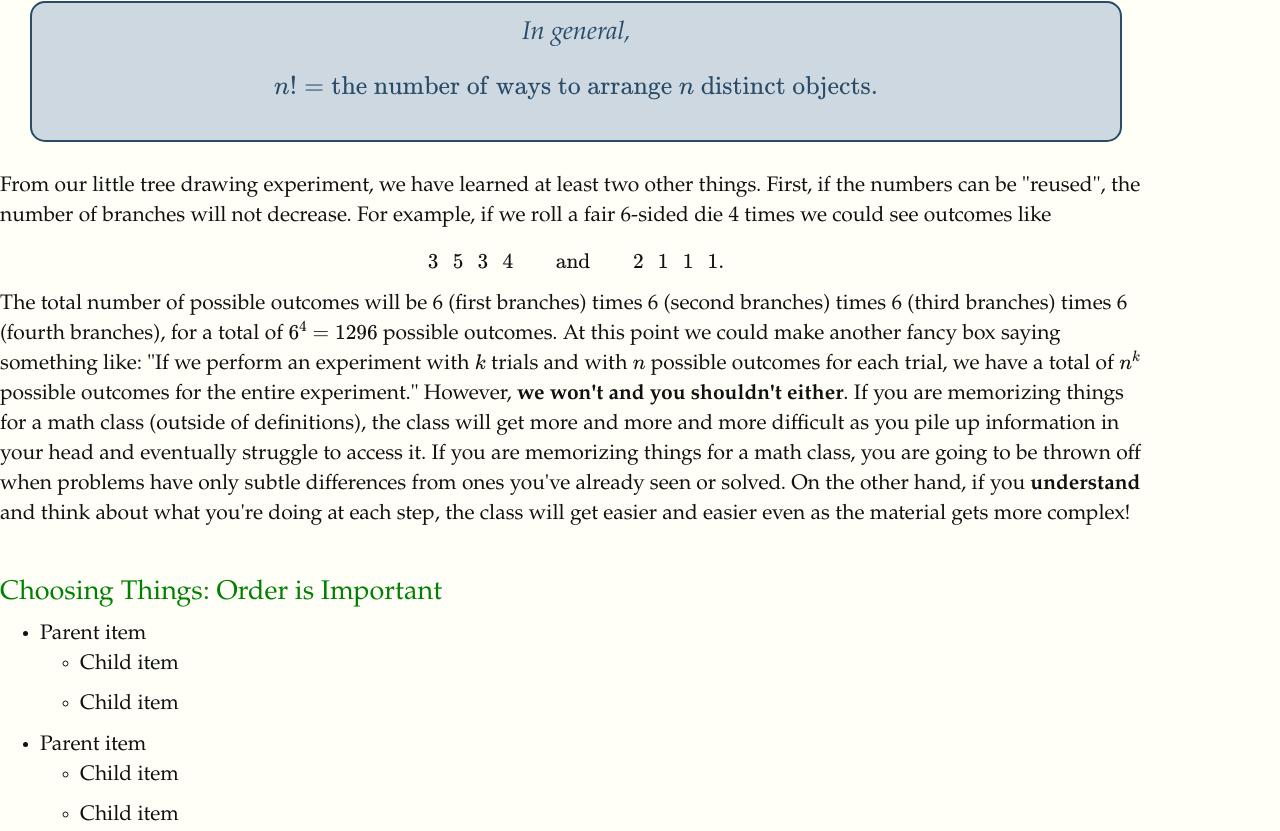
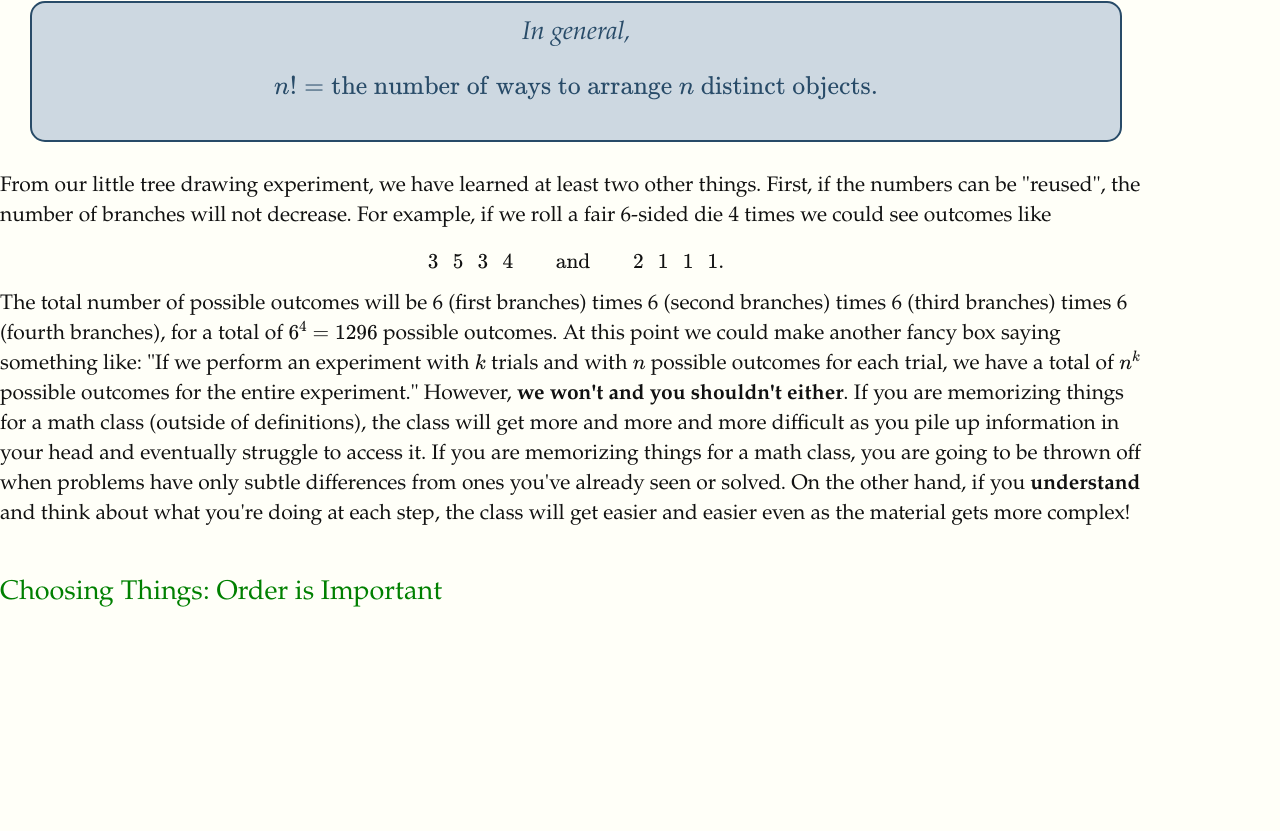
Before and after one commit to probabilityspace/mathstatnotes, a plain HTML site: page Chapter0/counting.html in a window 1280 px wide. Shown: the part 1492-2323 px from the top of the page. After the commit the page ends 2112 px from the top, so only its background shows below. Drawn offline with nearby package versions, Linux system fonts and the light colour scheme; some packages are replaced by stand-ins of ours; a web font is replaced by a local one.

Commit message:
Update counting.html

```diff
--- a/Chapter0/counting.html
+++ b/Chapter0/counting.html
@@ -164,23 +164,6 @@ gets more complex!
 <div id="combinations" style="color:green";><h2nonit>Choosing Things: Order is Important</h2nonit></div>
 
 
-<ul class="collapsibleList">
-  <li>
-    Parent item
-    <ul>
-      <li>Child item</li>
-      <li>Child item</li>
-    </ul>
-  </li>
-  <li>
-    Parent item
-    <ul>
-      <li>Child item</li>
-      <li>Child item</li>
-    </ul>
-  </li>
-</ul>
-
 
 
 </article>
```
